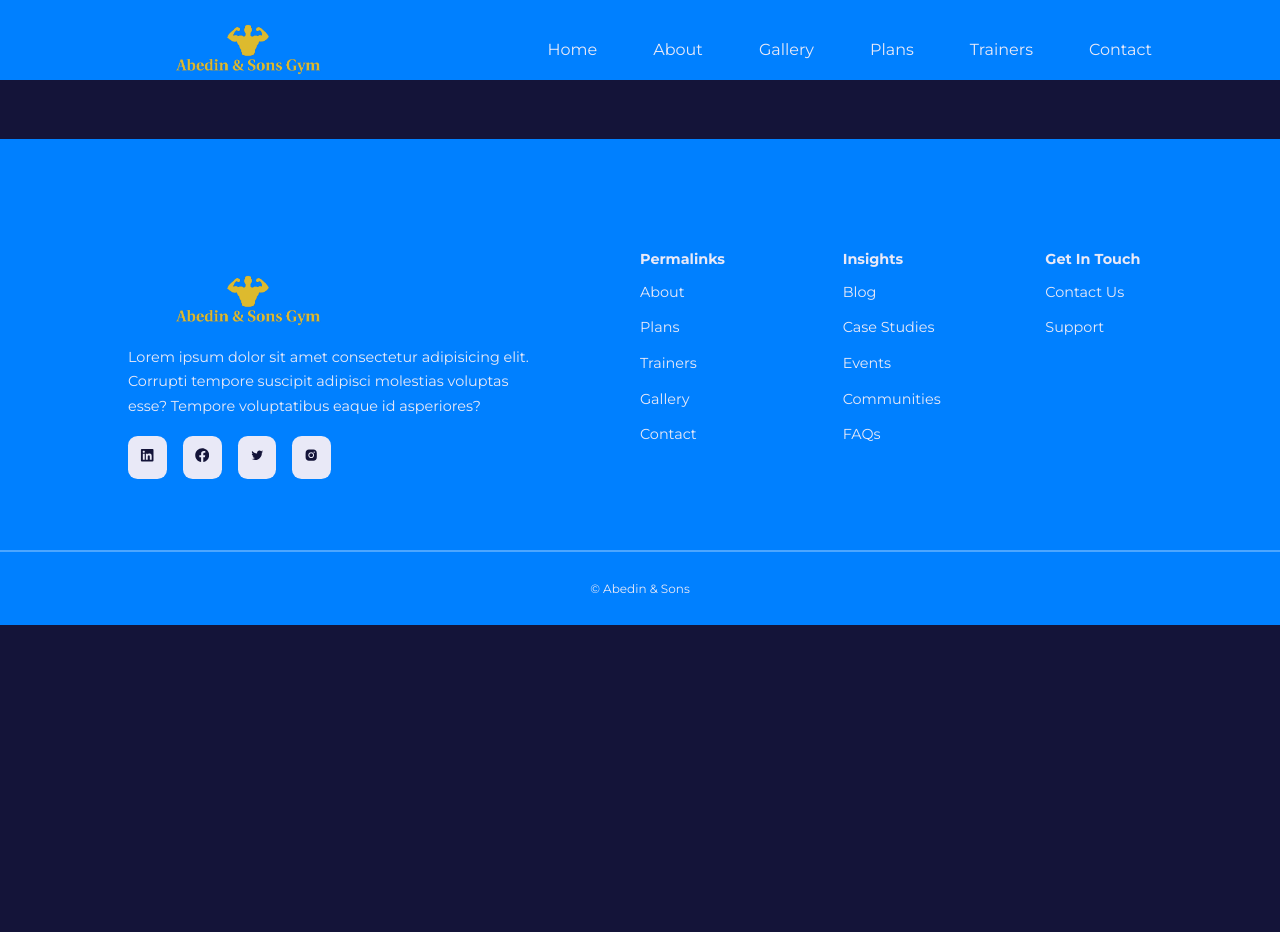
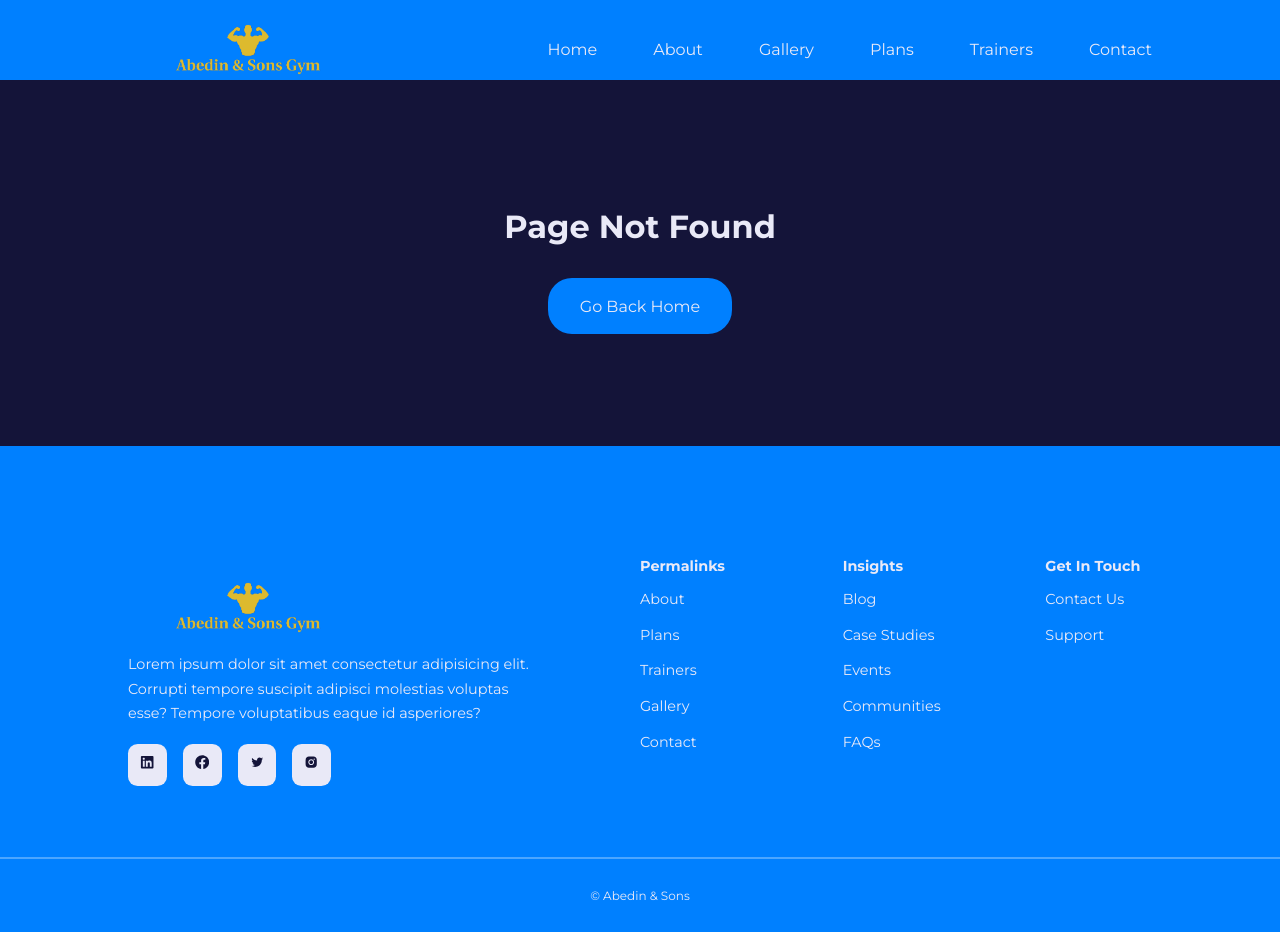
Before and after one commit to MehediMashfan086/react-project-gym, a React (Create React App) app: page /programs/111 in a window 1280 px wide. Before the commit the page ends 800 px from the top, so only its background shows below. Built offline with nearby package versions, Linux system fonts and the light colour scheme.

Commit message:
feat(NotFound): NotFound Section done

```diff
--- a/src/pages/NotFound/NotFound.css
+++ b/src/pages/NotFound/NotFound.css
@@ -0,0 +1,9 @@
+.notfound-container {
+    text-align: center;
+    padding-top: 8rem;
+}
+
+.notfound-container .btn {
+    margin-top: 2rem;
+    display: inline-block;
+}
--- a/src/pages/NotFound/NotFound.jsx
+++ b/src/pages/NotFound/NotFound.jsx
@@ -1,11 +1,15 @@
 import React from 'react'
 import "./NotFound.css"
+import { Link } from "react-router-dom"
 
 const NotFound = () => {
   return (
-    <div>
-      NotFound
-    </div>
+    <section>
+      <div className="container notfound-container">
+        <h2>Page Not Found</h2>
+        <Link to="/" className='btn'>Go Back Home</Link>
+      </div>
+    </section>
   )
 }
 
```
